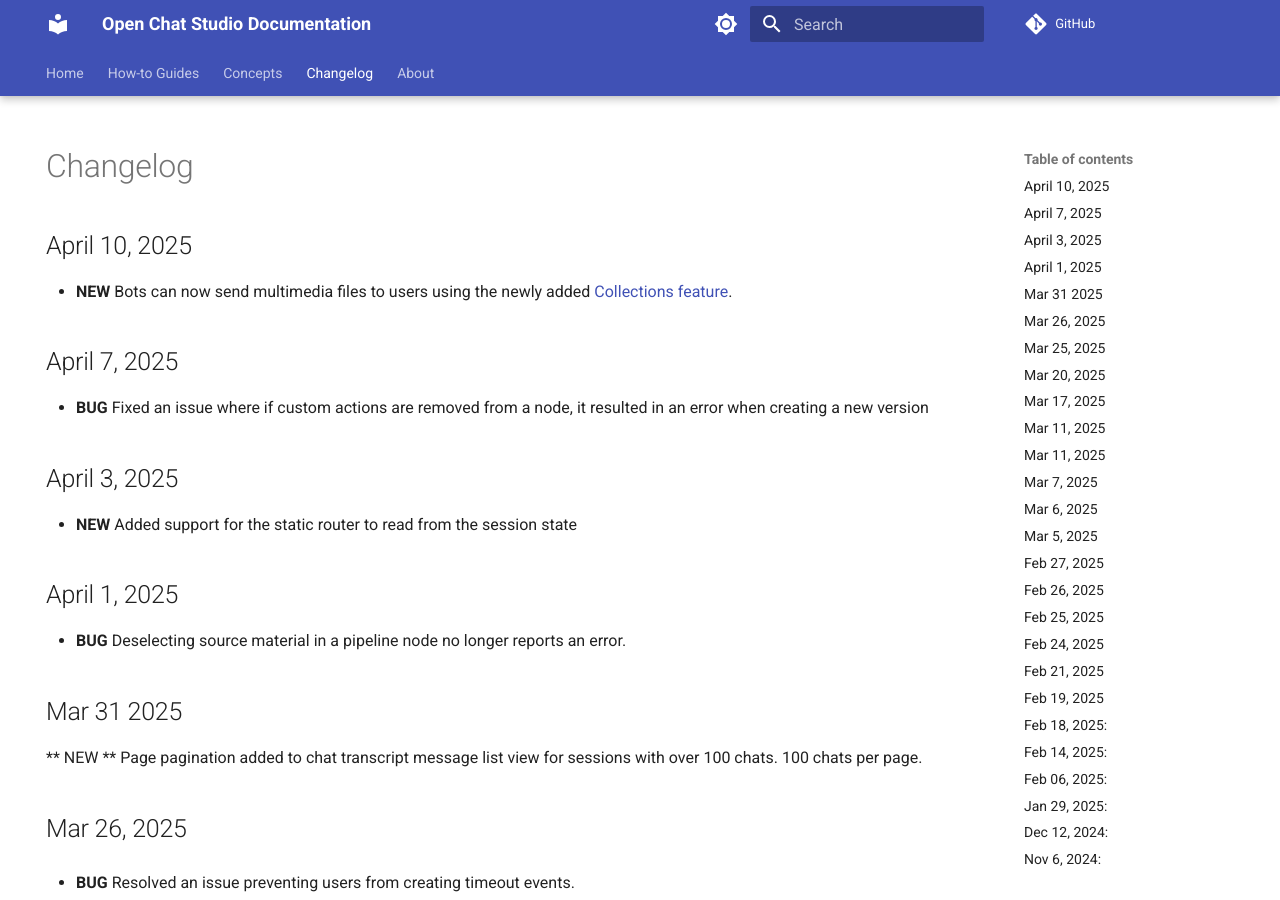
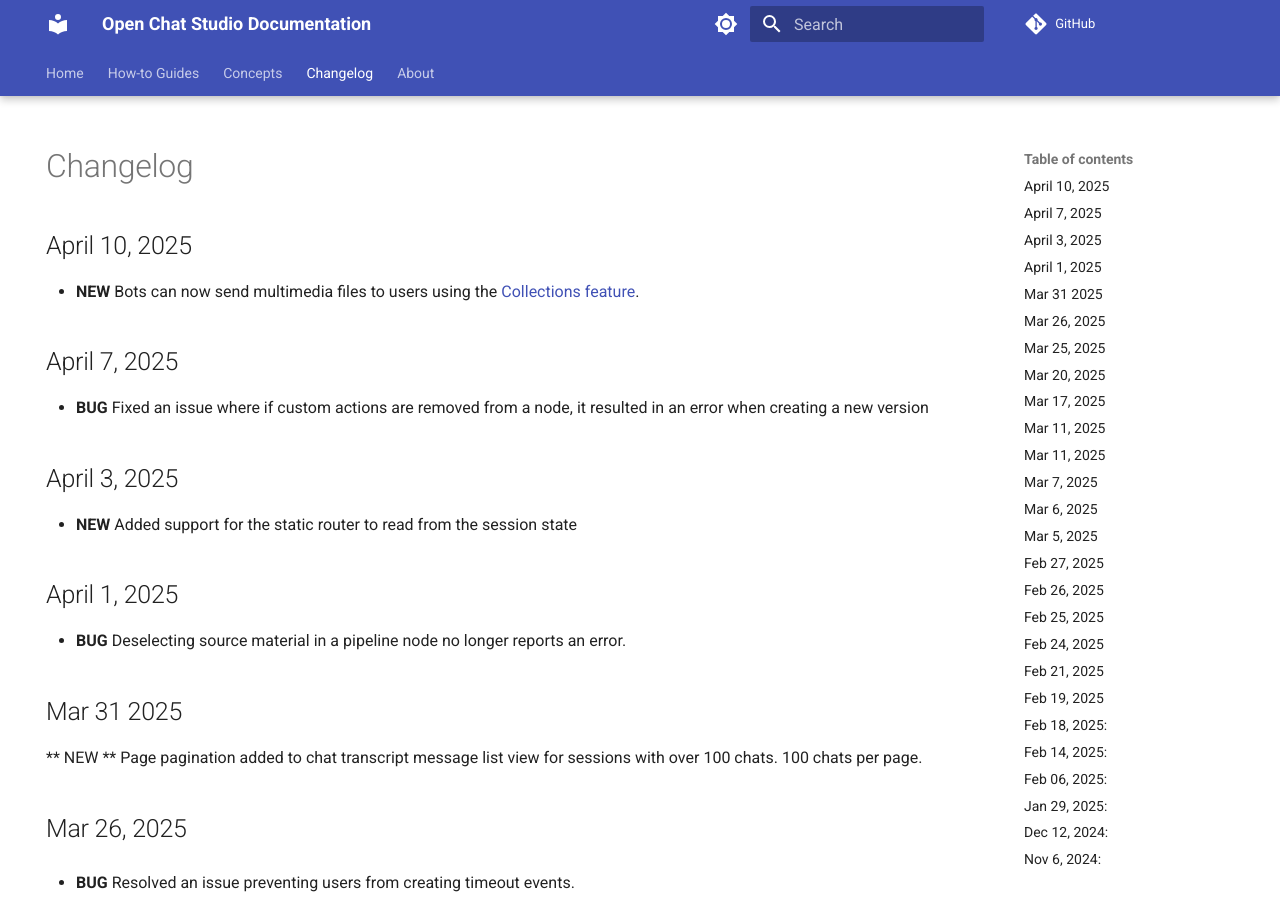
Before and after one commit to dimagi/open-chat-studio-docs, an MkDocs documentation site: the page built from docs/changelog.md, in a window 1280 px wide and 900 px high. Built offline with MkDocs 1.6.1 and Material for MkDocs 9.7.7, drawn with Linux system fonts in a browser that asks for light colours; emoji names are drawn with the system emoji font; a script that is not in the unit is left out; comment, search, counter and statistics services are not loaded.

Commit message:
Update docs/changelog.md
Co-authored-by: github-actions[bot] <41898282+github-actions[bot]@users.noreply.github.com>

```diff
--- a/docs/changelog.md
+++ b/docs/changelog.md
@@ -5,7 +5,7 @@
 
 # Changelog
 ## April 10, 2025
-* **NEW** Bots can now send multimedia files to users using the newly added [Collections feature](./concepts/collections.md).
+* **NEW** Bots can now send multimedia files to users using the [Collections feature](./concepts/collections.md).
 
 ## April 7, 2025
 * **BUG** Fixed an issue where if custom actions are removed from a node, it resulted in an error when creating a new version
```
